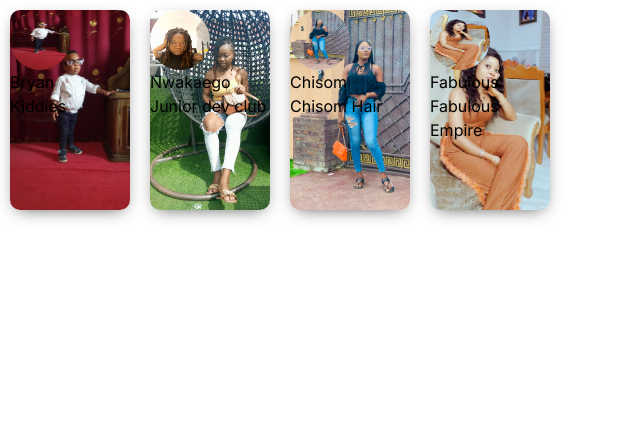
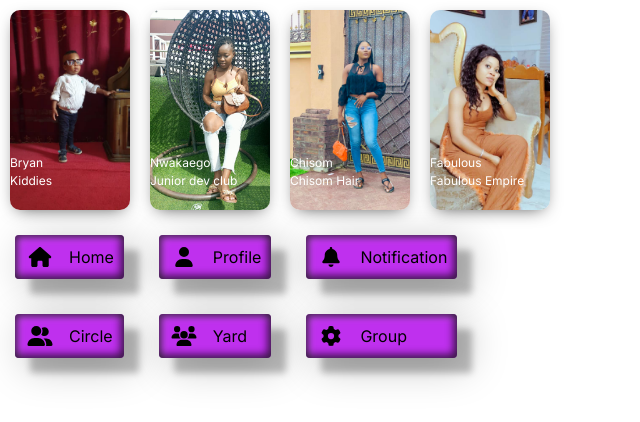
Before and after one commit to Nwakaego-Ego/circle, a Next.js app: page / in a window 1280 px wide. Shown: the top 422 px of the page, without its empty margins (0-640 px from the left). Built offline with nearby package versions, Linux system fonts and the light colour scheme.

Commit message:
worked on the explorer buttons

```diff
--- a/src/app/component/activity/activity.css
+++ b/src/app/component/activity/activity.css
@@ -1,25 +1,3 @@
-/* .activity-img {
-  width: 60px;
-  height: 60px;
-  border-radius: 50%;
-}
-
-.bgImage {
-  background-size: cover;
-  background-repeat: no-repeat;
-  width: 120px;
-  height: 200px;
-  box-shadow: 0px 5px 17px -7px rgba(0, 0, 0, 0.75);
-  border-radius: 10px;
-  margin-right: 10px;
-  transition: transform 100ms ease-in;
-  cursor: pointer;
-}
-
-.brImage:hover {
-  transform: scale(1.07);
-} */
-
 .activity-img {
   width: 60px;
   height: 60px;
@@ -27,6 +5,7 @@
 }
 
 .bgImage {
+  position: relative;
   background-size: cover;
   background-repeat: no-repeat;
 
@@ -42,3 +21,18 @@
 .bgImage:hover {
   transform: scale(1.07);
 }
+
+.name-title {
+  position: absolute;
+  bottom: 20px;
+
+  font-size: 12px;
+  color: white;
+  /* background-color: rgba(255, 255, 255, 0.15); */
+  /* background-color: rgba(209, 154, 243, 0.4);
+
+  border-radius: 10px;
+
+  width: 100px;
+  border: 10px; */
+}
--- a/src/app/component/activity/activity.jsx
+++ b/src/app/component/activity/activity.jsx
@@ -41,9 +41,11 @@ const activity = () => {
               }}
               className="bgImage"
             >
-              <img src={activity.image} alt="image" className="activity-img" />
-              <p>{activity.name}</p>
-              <p>{activity.title}</p>
+              {/* <img src={activity.image} alt="image" className="activity-img" /> */}
+              <div className="name-title">
+                <p className="activity-name">{activity.name}</p>
+                <p className="activity-title">{activity.title}</p>
+              </div>
             </div>
           );
         })}
--- a/src/app/component/dashboard/dashboard.jsx
+++ b/src/app/component/dashboard/dashboard.jsx
@@ -1,10 +1,12 @@
 import Activity from "../activity/activity";
+import Explorer from "../explorer/explorer";
 
 const dashboard = () => {
   return (
     <>
       <div>
         <Activity />
+        <Explorer />
       </div>
     </>
   );
--- /dev/null
+++ b/src/app/component/explorer/explorer.css
@@ -0,0 +1,36 @@
+.fa {
+  width: 30px;
+  height: 20px;
+  margin-right: 8px;
+}
+
+.explorer-container {
+  display: grid;
+  grid-template-columns: repeat(3, 1fr);
+
+  gap: 5px;
+
+  max-width: 350px;
+}
+
+.explorer-item {
+  display: flex;
+  align-items: center;
+  margin: 15px;
+  padding: 10px;
+  gap: 6px;
+  border-radius: 4px;
+  /* color: white; */
+
+  /* background: linear-gradient(to bottom right, #3490dc, #6f42c1, #e83e8c); */
+  /* background-color: #6f42c1; */
+  background-color: #bf30ee;
+  box-shadow: 15px 15px 7px rgba(0, 0, 0, 0.25),
+    10px 8px 40px rgba(0, 0, 0, 0.25), inset 3px 3px 6px rgba(0, 0, 0, 0.5),
+    inset 3px 3px 10px rgba(255, 255, 255, 0.2),
+    inset -3px -3px 8px rgba(0, 0, 0, 0.75);
+}
+
+.explorer-item:hover {
+  background: linear-gradient(to bottom right, #e83e8c, #6f42c1, #3490dc);
+}
--- /dev/null
+++ b/src/app/component/explorer/explorer.jsx
@@ -0,0 +1,45 @@
+import { FontAwesomeIcon } from "@fortawesome/react-fontawesome";
+import {
+  faUserGroup,
+  faHome,
+  faUser,
+  faBell,
+  faUsers,
+  faGear,
+} from "@fortawesome/free-solid-svg-icons";
+import "./explorer.css";
+
+const Explorer = () => {
+  return (
+    <>
+      <div className="explorer-container">
+        <div className="explorer-item">
+          <FontAwesomeIcon icon={faHome} className="fa" />
+          <div>Home</div>
+        </div>
+        <div className="explorer-item">
+          <FontAwesomeIcon icon={faUser} className="fa" />
+          <div>Profile</div>
+        </div>
+        <div className="explorer-item">
+          <FontAwesomeIcon icon={faBell} className="fa" />
+          <div>Notification</div>
+        </div>
+        <div className="explorer-item">
+          <FontAwesomeIcon icon={faUserGroup} className="fa" />
+          <div>Circle</div>
+        </div>
+        <div className="explorer-item">
+          <FontAwesomeIcon icon={faUsers} className="fa" />
+          <div>Yard</div>
+        </div>
+        <div className="explorer-item">
+          <FontAwesomeIcon icon={faGear} className="fa" />
+          <div>Group</div>
+        </div>
+      </div>
+    </>
+  );
+};
+
+export default Explorer;
```
Also changed, not shown: package.json (+10 -5 lines), 1 other file (tests, documents, lock files or other folders).
